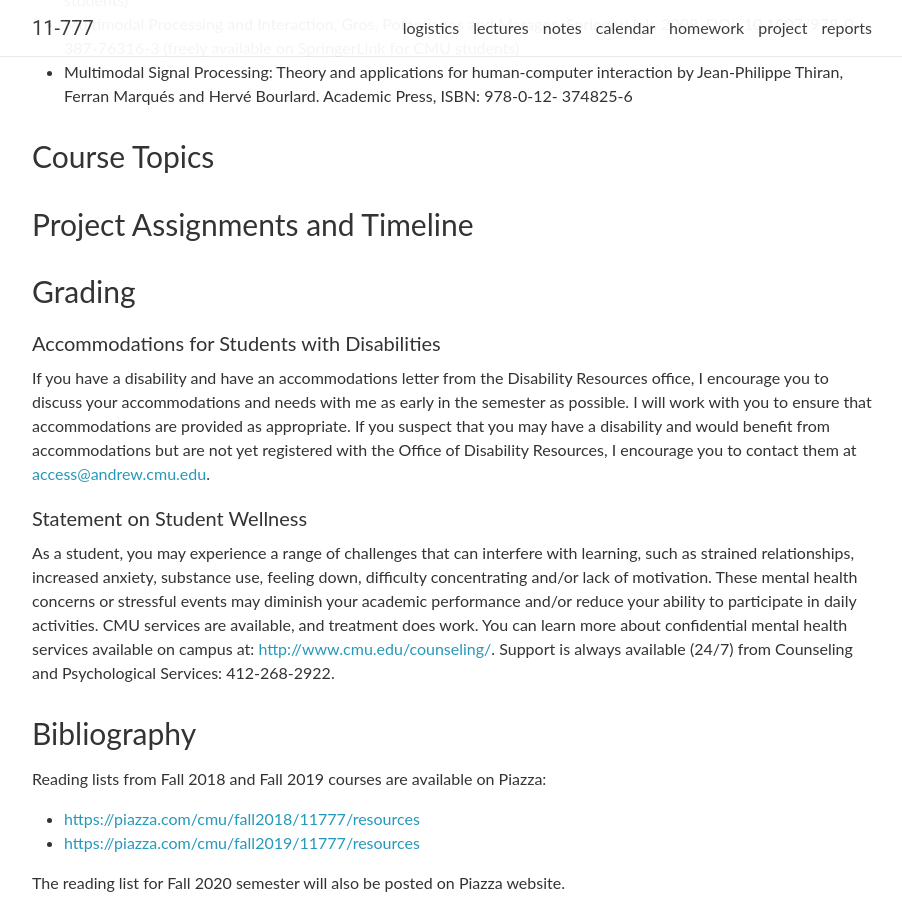
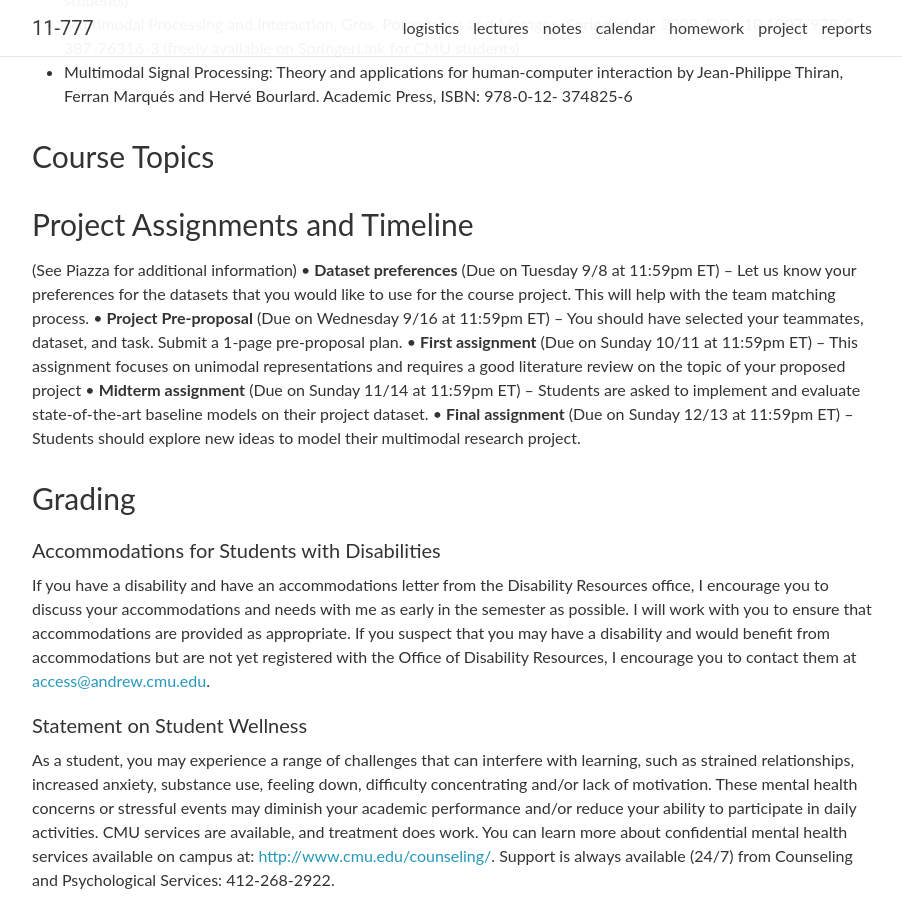
Before and after one commit to pliang279/mmml-course, a Jekyll site: the page built from _pages/logistics.md, in a window 1280 px wide and 900 px high, scrolled down 1352 px. Shown: the whole window, without its empty margins (188-1090 px from the left). Built offline with Jekyll 4.4.1, drawn with Linux system fonts in a browser that asks for light colours; nearby versions of some CDN libraries; comment, search, counter and statistics services are not loaded.

Commit message:
Update logistics.md

```diff
--- a/_pages/logistics.md
+++ b/_pages/logistics.md
@@ -63,6 +63,19 @@ Jean-Philippe Thiran, Ferran Marqués and Hervé Bourlard. Academic Press, ISBN:
 
 ### Project Assignments and Timeline
 
+(See Piazza for additional information)
+• **Dataset preferences** (Due on Tuesday 9/8 at 11:59pm ET) – Let us know your preferences for
+the datasets that you would like to use for the course project. This will help with the team
+matching process.
+• **Project Pre-proposal** (Due on Wednesday 9/16 at 11:59pm ET) – You should have selected
+your teammates, dataset, and task. Submit a 1-page pre-proposal plan.
+• **First assignment** (Due on Sunday 10/11 at 11:59pm ET) – This assignment focuses on unimodal
+representations and requires a good literature review on the topic of your proposed project
+• **Midterm assignment** (Due on Sunday 11/14 at 11:59pm ET) – Students are asked to
+implement and evaluate state-of-the-art baseline models on their project dataset.
+• **Final assignment** (Due on Sunday 12/13 at 11:59pm ET) – Students should explore new ideas
+to model their multimodal research project.
+
 ### Grading
 
 #### Accommodations for Students with Disabilities
```
